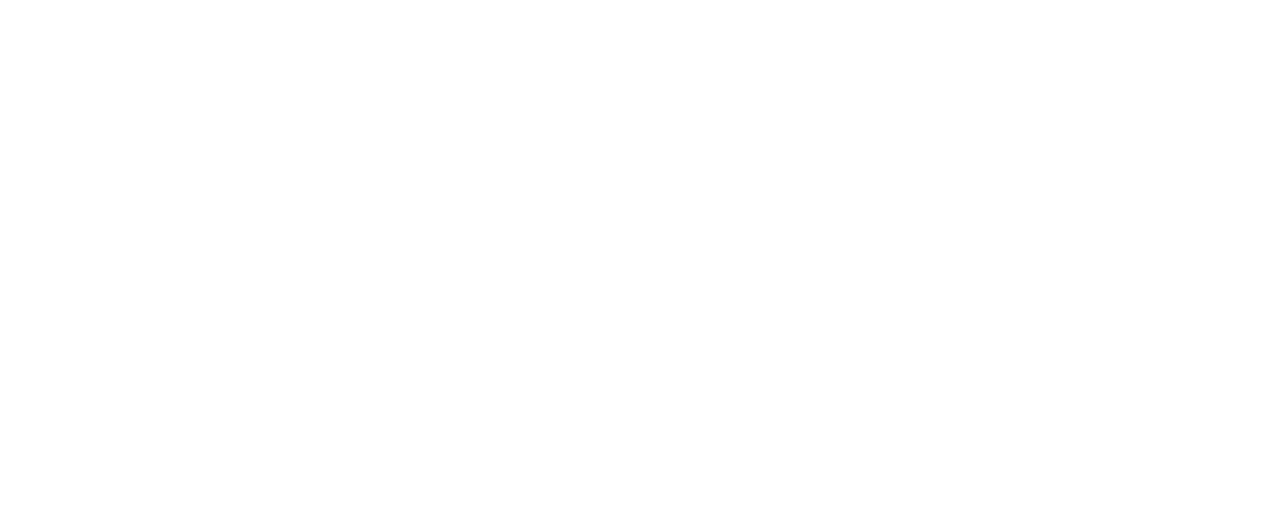
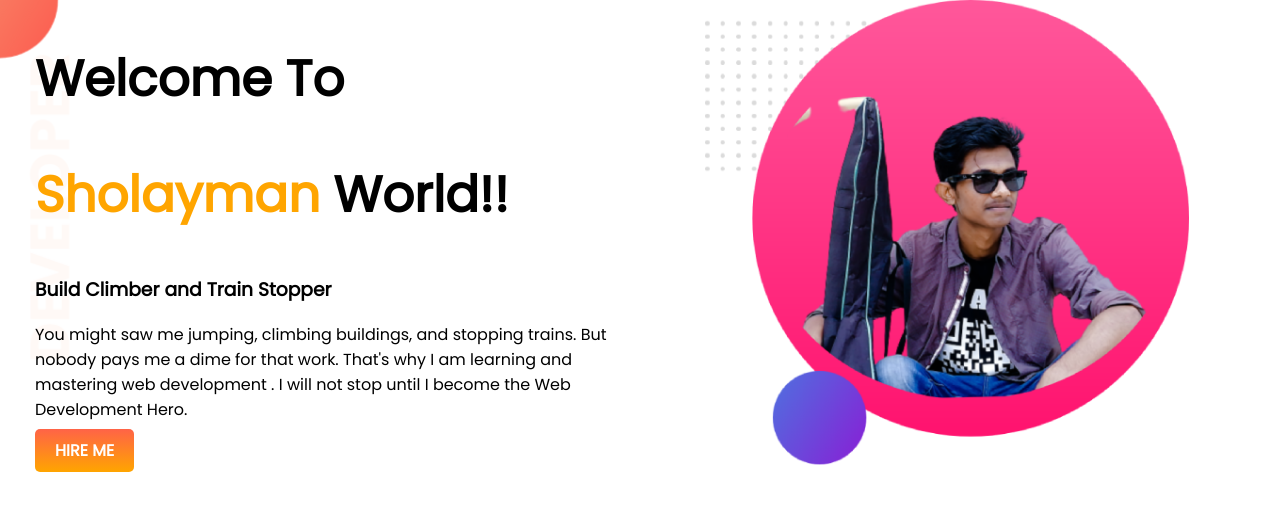
Before and after one commit to iamshs/developer-portfolio, a plain HTML site: page index.html in a window 1280 px wide. Drawn offline with Linux system fonts and the light colour scheme.

Commit message:
top-banner-added

```diff
--- a/index.html
+++ b/index.html
@@ -1,13 +1,35 @@
 <!DOCTYPE html>
 <html lang="en">
+
 <head>
     <meta charset="UTF-8">
     <meta http-equiv="X-UA-Compatible" content="IE=edge">
     <meta name="viewport" content="width=device-width, initial-scale=1.0">
     <title>Md Sholayman</title>
+    <link rel="preconnect" href="https://fonts.googleapis.com">
+    <link rel="preconnect" href="https://fonts.gstatic.com" crossorigin>
+    <link href="https://fonts.googleapis.com/css2?family=Poppins&display=swap" rel="stylesheet">
     <link rel="stylesheet" href="style.css">
 </head>
+
 <body>
+    <section class="top-banner">
+        <div class="half-width">
+            <h1>Welcome To </h1>
+            <h1> <span class="orange-color">Sholayman</span> World!!</h1>
+            <h3>Build Climber and Train Stopper</h3>
+            <p>You might saw me jumping, climbing buildings, and stopping trains. But nobody pays me a dime for that
+                work.
+                That's why I am learning and mastering web development
+                . I will not stop until I become the Web Development Hero.</p>
+            <a class="link-button" target="_blank" href="https://www.linkedin.com/feed/?trk=onboarding-landing">HIRE
+                ME</a>
 
+        </div>
+        <div class="half-width">
+            <img src="images/my-bg2.png" alt="">
+        </div>
+    </section>
 </body>
+
 </html>
--- a/style.css
+++ b/style.css
@@ -0,0 +1,34 @@
+body{
+    font-family: 'Poppins', sans-serif;
+    margin: 0px;
+}
+h1{
+    font-size: 50px;
+}
+.orange-color{
+    color: orange;
+}
+section{
+    display: flex;
+}
+.half-width{
+    width: 60%;
+    padding-left: 35px
+}
+.half-width img{
+    width: 80%;
+    padding-left: 30px;
+}
+.link-button{
+    color: white;
+    text-decoration: none;
+    background-image: linear-gradient(tomato,orange);
+    padding: 10px 20px;
+    font-weight: 600;
+    border-radius: 5px;
+
+}
+.top-banner{
+    background-image: url(images/top-banner.png);
+    background-repeat: no-repeat;
+}
```
Also changed, not shown: images/59846219_1025066177687494_5806723212129599488_n.jpg (added), images/dream-bg.png (added), images/exp-bg.png (added), images/jhankar.png (added), images/jhankar2.png (added), images/my-bg.png (added), images/my-bg2.png (added), images/top-banner.png (added), 8 other files.
